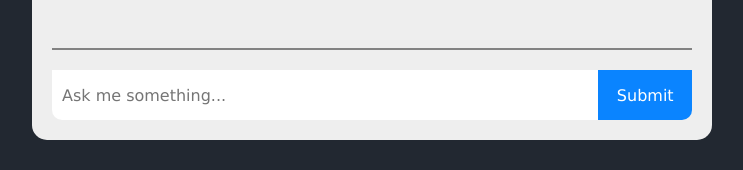
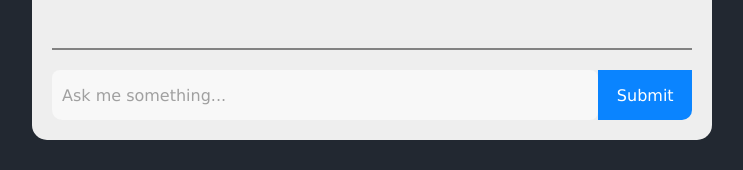
Before and after one commit to kevn-m/f1-gpt, a Next.js app: page / in a window 1280 px wide. Shown: the part 600-770 px from the top of the page, without its empty margins (268-1011 px from the left). Built offline with nearby package versions, Linux system fonts and the light colour scheme.

Commit message:
Add some interactivity

```diff
--- a/app/global.css
+++ b/app/global.css
@@ -65,6 +65,27 @@ input.question-box {
   font-size: 16px;
   color: #383838;
   border: none;
+  background-color: #f8f8f8;
+  border-radius: 8px;
+  transition: all 0.2s ease-in-out;
+}
+
+input.question-box:hover {
+  background-color: #f0f0f0;
+}
+
+input.question-box:focus {
+  outline: none;
+  background-color: #fff;
+}
+
+input.question-box::placeholder {
+  color: #a0a0a0;
+  transition: opacity 0.2s ease-in-out;
+}
+
+input.question-box:focus::placeholder {
+  opacity: 0.5;
 }
 
 input[type="submit"] {
@@ -74,6 +95,17 @@ input[type="submit"] {
   border: none;
   color: #fff;
   background-color: #0a84ff;
+  cursor: pointer;
+  transition: all 0.2s ease-in-out;
+}
+
+input[type="submit"]:hover {
+  background-color: #007aff;
+  transform: scale(1.05);
+}
+
+input[type="submit"]:active {
+  transform: scale(0.98);
 }
 
 input:focus {
@@ -137,6 +169,19 @@ input:focus {
   border-radius: 10px;
   color: #383838;
   box-shadow: #958da533 0 8px 24px;
+  cursor: pointer;
+  transition: all 0.2s ease-in-out;
+}
+
+.prompt-suggestion-button:hover {
+  transform: scale(1.03);
+  box-shadow: #958da566 0 12px 28px;
+  background-color: #f8f8f8;
+}
+
+.prompt-suggestion-button:active {
+  transform: scale(0.98);
+  box-shadow: #958da533 0 6px 18px;
 }
 
 .messages-container {
```
